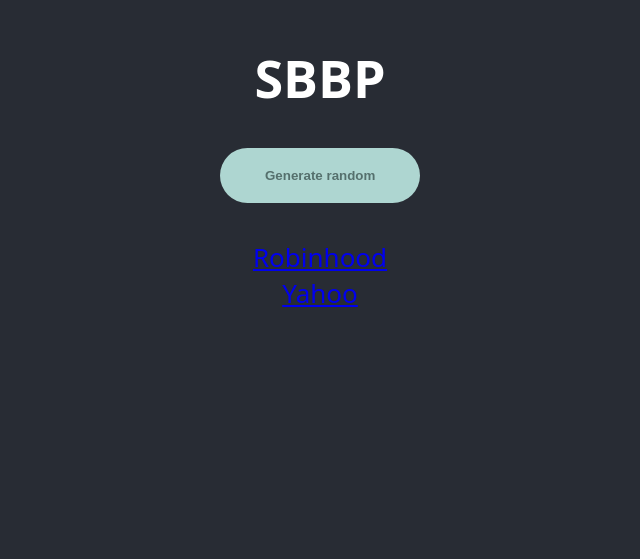
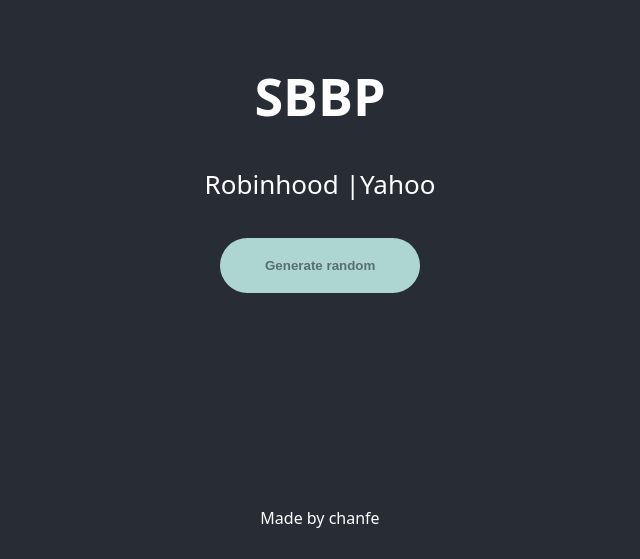
Before and after one commit to chanfe/random_stock, a React (Create React App) app: page / in a window 1280 px wide. Shown: the part 241-800 px from the top of the page, without its empty margins (320-960 px from the left). Built offline with nearby package versions, Linux system fonts and the light colour scheme.

Commit message:
rearrage and added fun details

```diff
--- a/src/App.js
+++ b/src/App.js
@@ -15,12 +15,16 @@ function App() {
     <div className="App">
       <header className="App-header">
         <h1>{random_symbol}</h1>
+        <span className="stocklink">
+          <a href={"https://robinhood.com/stocks/" + random_symbol}>Robinhood</a> |
+          <a href={"https://finance.yahoo.com/quote/" + random_symbol}>Yahoo</a>
+        </span>
+        <br />
         <button onClick={button_pressed}>Generate random <span>Nasdaq Symbol</span></button>
-        <br />
-        <a href={"https://robinhood.com/stocks/" + random_symbol}>Robinhood</a>
-        <a href={"https://finance.yahoo.com/quote/" + random_symbol}>Yahoo</a>
       </header>
-
+      <div className="Footer">
+        Made by <a href="https://github.com/chanfe">chanfe</a>
+      </div>
     </div>
   );
 }
--- a/src/App.scss
+++ b/src/App.scss
@@ -106,6 +106,7 @@ button {
       transform 0.4s 0.5s;
   }
   &:hover {
+    cursor: pointer;
     text-indent: 0;
     background: #55706D;
     color: #FFE8A3;
@@ -118,3 +119,30 @@ button {
     }
   }
 }
+
+.Footer {
+  position:absolute;
+  left:0;
+  bottom:0;
+  right:0;
+  padding-bottom:30px;
+  color:white;
+  a {
+    color: #FFF;
+    text-decoration: none;
+  }
+  a:hover {
+    text-decoration: underline;
+  }
+}
+
+.stocklink {
+  color:white;
+  a {
+    color: #FFF;
+    text-decoration: none;
+  }
+  a:hover {
+    text-decoration: underline;
+  }
+}
```
Also changed, not shown: 1 other file (tests, documents, lock files or other folders).
